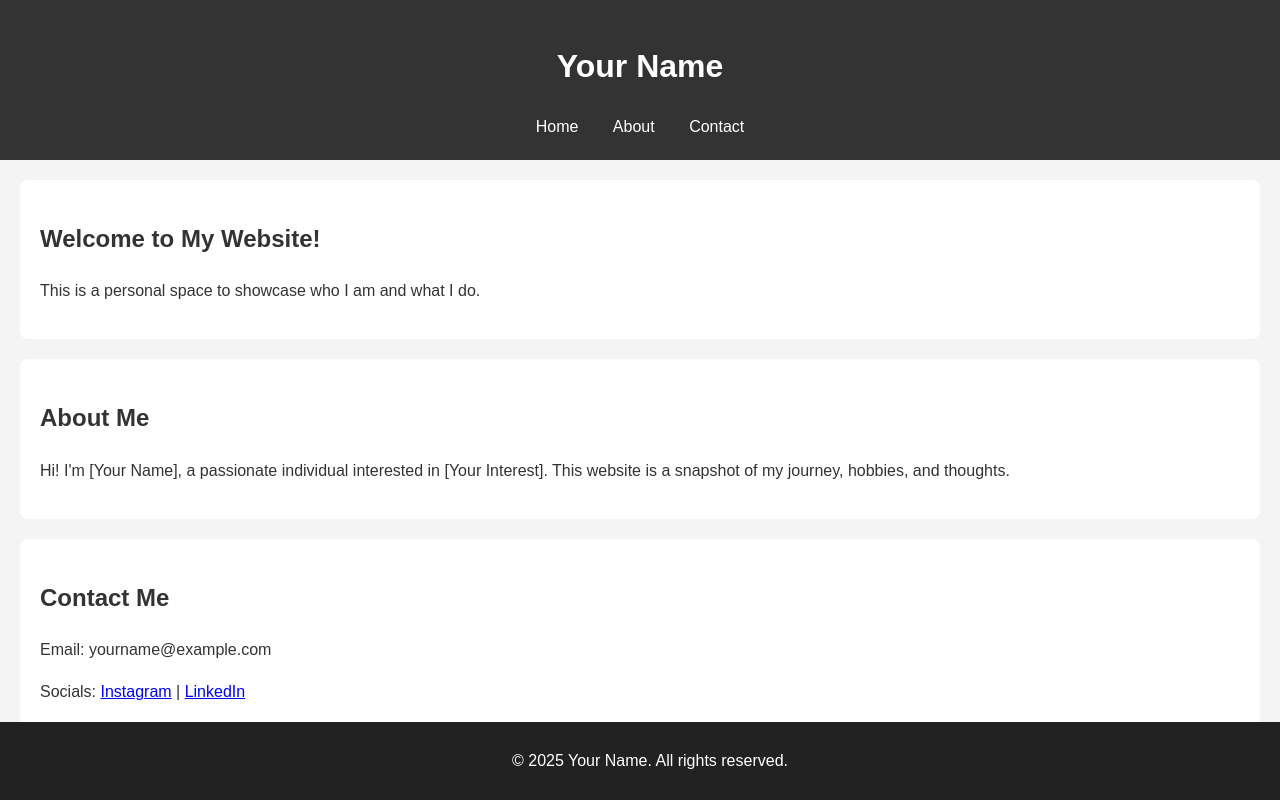
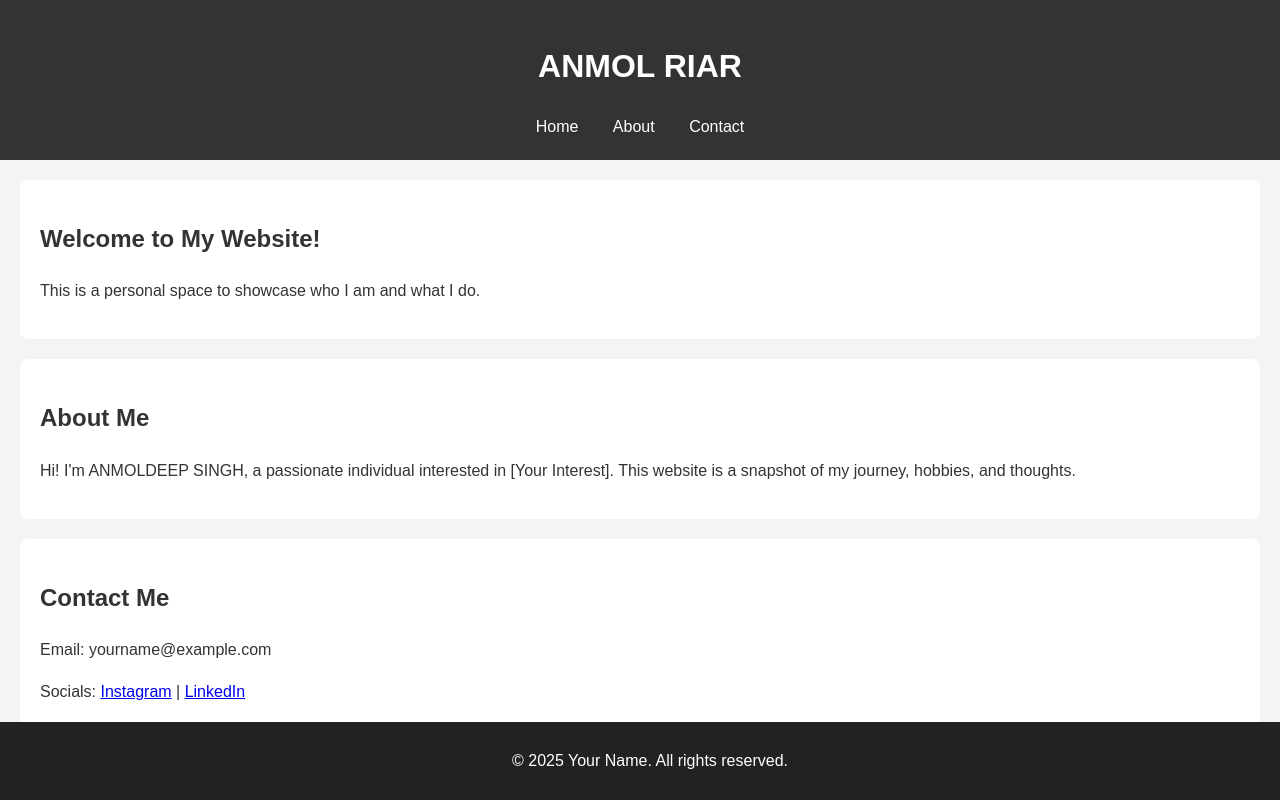
Before and after one commit to anmolriar55/RIAR-LIFE, a plain HTML site: page index.html in a window 1280 px wide. Drawn offline with Linux system fonts and the light colour scheme.

Commit message:
Update index.html

```diff
--- a/index.html
+++ b/index.html
@@ -8,7 +8,7 @@
 </head>
 <body>
     <header>
-        <h1>Your Name</h1>
+        <h1>ANMOL RIAR</h1>
         <nav>
             <a href="#home">Home</a>
             <a href="#about">About</a>
@@ -23,7 +23,7 @@
 
     <section id="about">
         <h2>About Me</h2>
-        <p>Hi! I'm [Your Name], a passionate individual interested in [Your Interest]. This website is a snapshot of my journey, hobbies, and thoughts.</p>
+        <p>Hi! I'm ANMOLDEEP SINGH, a passionate individual interested in [Your Interest]. This website is a snapshot of my journey, hobbies, and thoughts.</p>
     </section>
 
     <section id="contact">
```
